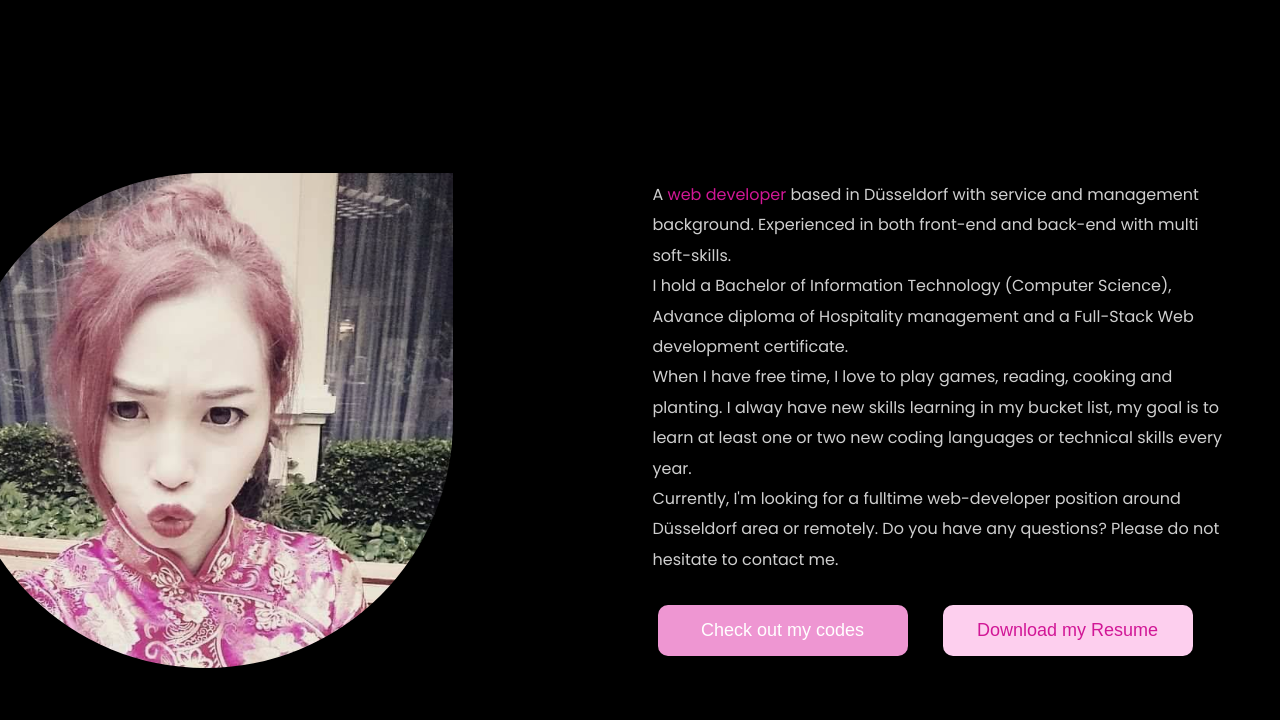
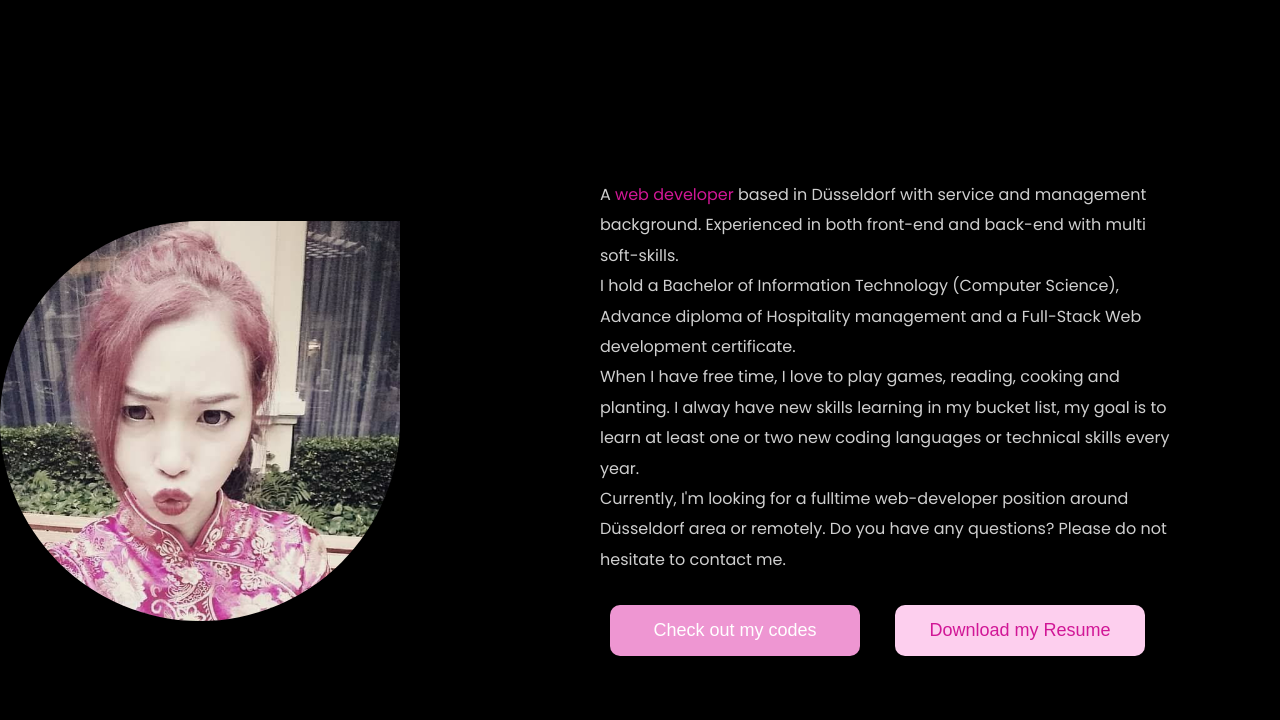
Before and after one commit to ramirune/Portfolio, a plain HTML site: page index.html in a window 1280 px wide. Shown: the part 80-800 px from the top of the page. Drawn offline with Linux system fonts and the light colour scheme.

Commit message:
Update styles.css

```diff
--- a/styles.css
+++ b/styles.css
@@ -202,7 +202,7 @@ a {
 }
 
 .profile_image {
-	width: 495px;
+	width: 400px;
 	border-radius: 50% 0 50% 50%;
 	justify-content: flex-end;
 	align-items: flex-end;
```
